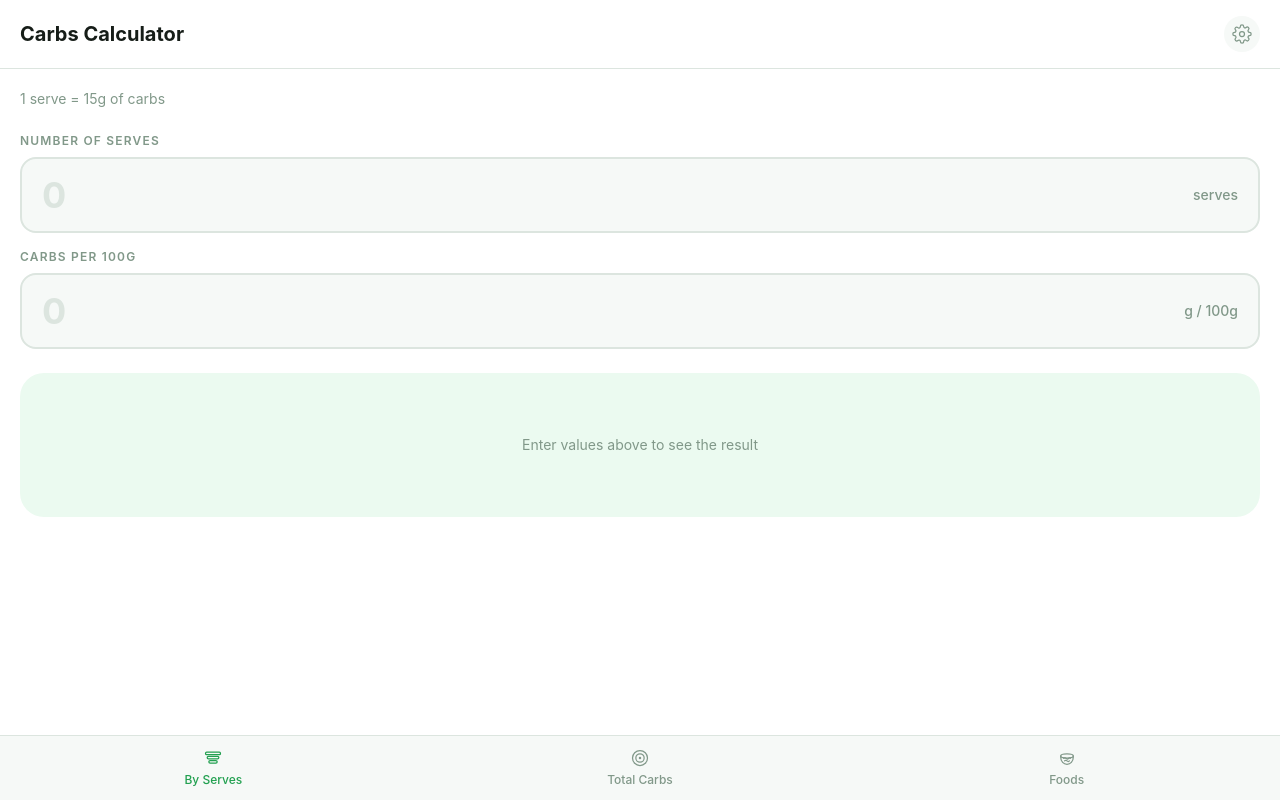
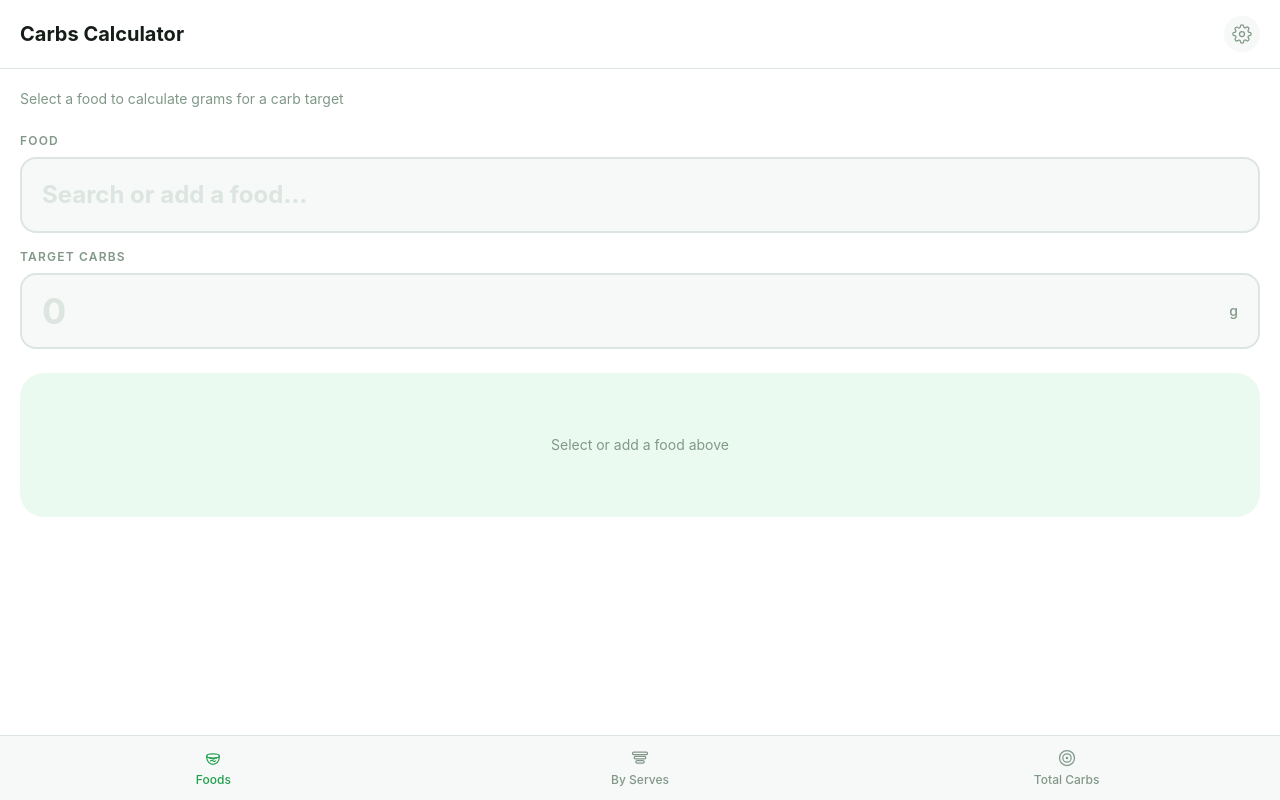
Before and after one commit to lukebatchelor/carbs-calculator, a React (Vite) app: page / in a window 1280 px wide. Built offline with nearby package versions, Linux system fonts and the light colour scheme.

Commit message:
Swaps default tab, fixes inconsistent input styling and better a11y

```diff
--- a/src/App.tsx
+++ b/src/App.tsx
@@ -25,7 +25,7 @@ function CogIcon() {
 }
 
 export default function App() {
-  const [activeTab, setActiveTab] = useState<Tab>('serves')
+  const [activeTab, setActiveTab] = useState<Tab>('food')
   const [showSettings, setShowSettings] = useState(false)
   const { hue, isDark, setHue, setIsDark } = useTheme()
   const { canInstall, install } = useInstallPrompt()
--- a/src/components/FoodCalculator.tsx
+++ b/src/components/FoodCalculator.tsx
@@ -1,4 +1,4 @@
-import { useState } from 'react'
+import { useState, useId } from 'react'
 import { useFoods, type Food } from '../hooks/useFoods'
 import { InputField } from './InputField'
 
@@ -20,6 +20,10 @@ function XIcon() {
 
 export function FoodCalculator() {
   const { foods, addFood, updateFood, deleteFood } = useFoods()
+
+  const foodInputId = useId()
+  const nameId = useId()
+  const editCarbsId = useId()
 
   const [query, setQuery] = useState('')
   const [isOpen, setIsOpen] = useState(false)
@@ -105,9 +109,10 @@ export function FoodCalculator() {
 
       {/* Typeahead */}
       <div className="relative mb-4">
-        <p className="text-xs font-semibold uppercase tracking-widest text-muted mb-2">Food</p>
-        <div className="flex items-center bg-surface border-2 border-border rounded-2xl px-5 py-3 gap-3 focus-within:border-primary transition-colors">
+        <label htmlFor={foodInputId} className="text-xs font-semibold uppercase tracking-widest text-muted mb-2 block">Food</label>
+        <div className="flex items-center bg-surface border-2 border-border rounded-2xl px-5 py-4 gap-3 focus-within:border-primary transition-colors">
           <input
+            id={foodInputId}
             type="text"
             value={query}
             onChange={e => { setQuery(e.target.value); setIsOpen(true) }}
@@ -120,7 +125,7 @@ export function FoodCalculator() {
               }, 150)
             }}
             placeholder="Search or add a food..."
-            className="flex-1 text-lg font-medium text-text bg-transparent outline-none min-w-0 placeholder:text-border"
+            className="flex-1 text-2xl font-bold leading-10 text-text bg-transparent outline-none min-w-0 placeholder:text-border"
           />
           {(query || showPanel) && (
             <button
@@ -165,8 +170,9 @@ export function FoodCalculator() {
           </p>
 
           <div className="mb-3">
-            <label className="text-xs text-muted block mb-1.5">Name</label>
+            <label htmlFor={nameId} className="text-xs text-muted block mb-1.5">Name</label>
             <input
+              id={nameId}
               type="text"
               value={editName}
               onChange={e => setEditName(e.target.value)}
@@ -175,9 +181,10 @@ export function FoodCalculator() {
           </div>
 
           <div className="mb-4">
-            <label className="text-xs text-muted block mb-1.5">Carbs per 100g</label>
+            <label htmlFor={editCarbsId} className="text-xs text-muted block mb-1.5">Carbs per 100g</label>
             <div className="flex items-center bg-bg border border-border rounded-xl px-4 py-2.5 gap-2 focus-within:border-primary transition-colors">
               <input
+                id={editCarbsId}
                 type="number"
                 inputMode="decimal"
                 value={editCarbs}
--- a/src/components/InputField.tsx
+++ b/src/components/InputField.tsx
@@ -1,3 +1,5 @@
+import { useId } from 'react'
+
 interface Props {
   label: string
   value: string
@@ -6,11 +8,13 @@ interface Props {
 }
 
 export function InputField({ label, value, onChange, unit }: Props) {
+  const id = useId()
   return (
     <div className="mb-4">
-      <p className="text-xs font-semibold uppercase tracking-widest text-muted mb-2">{label}</p>
+      <label htmlFor={id} className="text-xs font-semibold uppercase tracking-widest text-muted mb-2 block">{label}</label>
       <div className="flex items-center bg-surface border-2 border-border rounded-2xl px-5 py-4 gap-3 focus-within:border-primary transition-colors">
         <input
+          id={id}
           type="number"
           inputMode="decimal"
           value={value}
--- a/src/components/TabBar.tsx
+++ b/src/components/TabBar.tsx
@@ -41,9 +41,9 @@ function FoodIcon() {
 }
 
 const tabs: { id: Tab; label: string; Icon: () => React.JSX.Element }[] = [
+  { id: 'food', label: 'Foods', Icon: FoodIcon },
   { id: 'serves', label: 'By Serves', Icon: ServesIcon },
   { id: 'total', label: 'Total Carbs', Icon: TargetIcon },
-  { id: 'food', label: 'Foods', Icon: FoodIcon },
 ]
 
 export function TabBar({ activeTab, onTabChange }: Props) {
```
